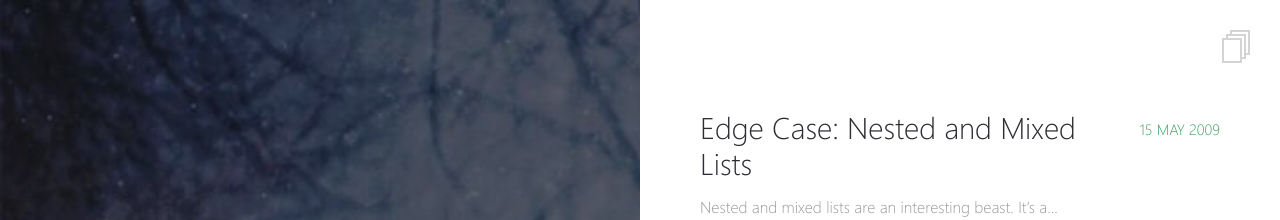
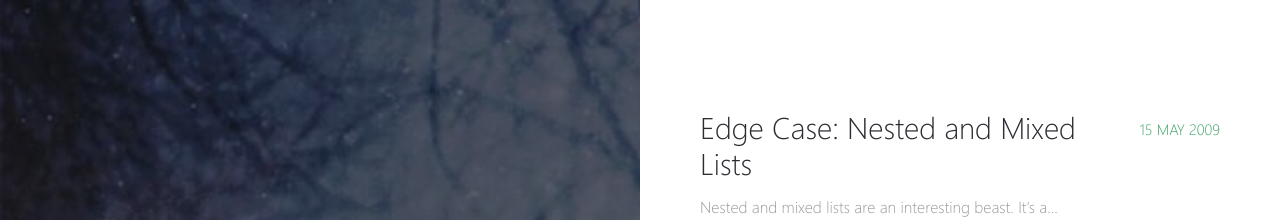
Before and after one commit to misterharsh/misterharsh.github.io, a Jekyll site: the page built from _pages/posts.md, in a window 1280 px wide. Shown: the top 220 px of the page. Built offline with Jekyll 4.4.1, drawn with Linux system fonts in a browser that asks for light colours.

Commit message:
taking out unneccessary icon

```diff
--- a/_layouts/page.html
+++ b/_layouts/page.html
@@ -25,7 +25,6 @@
     </div>
 
     <div class="block-right">
-      <a href="../posts.html" title="posts" class="posts-menu-icon"></a>
       <div class="inner-post content">
         <div class="date-highlight">{% if page.date %}{{ page.date | date: '%d %b %Y' }}{% else %}&#x2756;{% endif %}</div>
         {{ content }}
--- a/_layouts/post-list.html
+++ b/_layouts/post-list.html
@@ -18,7 +18,6 @@
     </div>
 
     <div class="block-right">
-      <a href="{{ site.url }}/posts" title="posts" class="posts-menu-icon"></a>
       <div class="content">
         <ul class="posts-list">
         {% for post in site.posts %}
--- a/_layouts/post.html
+++ b/_layouts/post.html
@@ -25,7 +25,6 @@
     </div>
 
     <div class="block-right">
-      <a href="../posts.html" title="posts" class="posts-menu-icon"></a>
       <div class="inner-post content">
         <div class="date-highlight">{% if page.date %}{{ page.date | date: '%d %b %Y' }}{% else %}&#x2756;{% endif %}</div>
         {{ content }}
```
